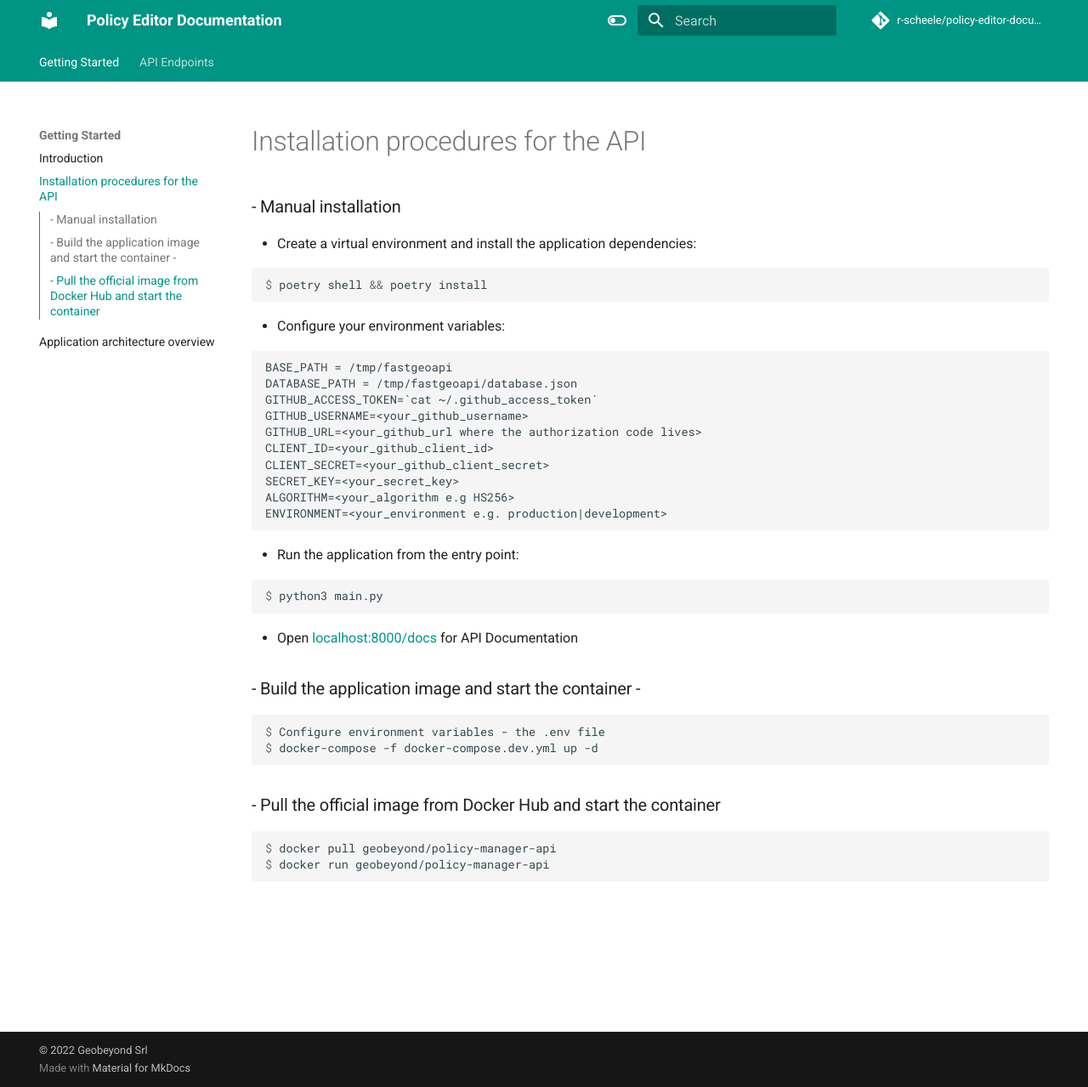
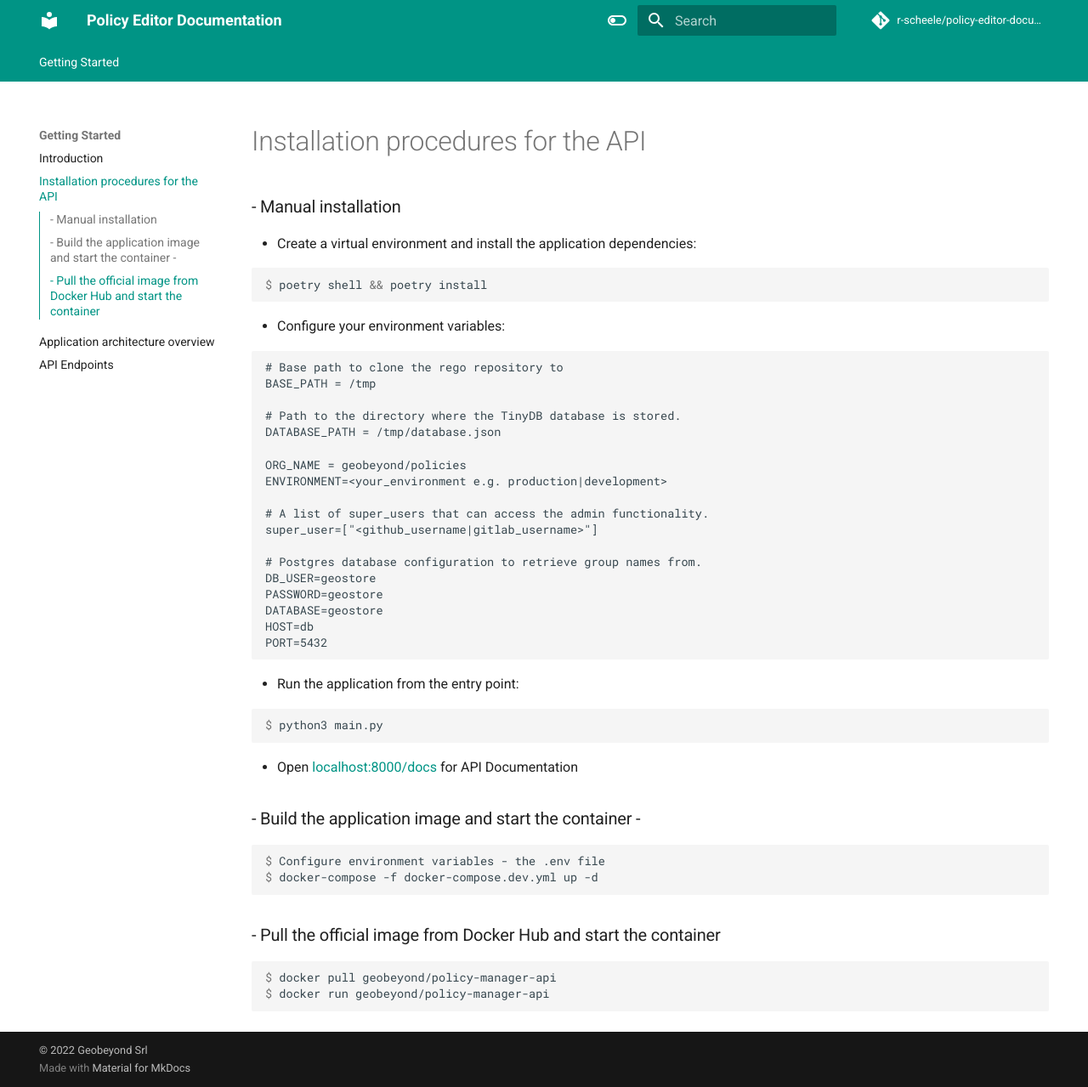
Before and after one commit to r-scheele/policy-editor-documentation, an MkDocs documentation site: the page built from docs/installation.md, in a window 1280 px wide and 1279 px high. Shown: the whole window at 85% size. Built offline with MkDocs 1.6.1 and Material for MkDocs 9.7.7, drawn with Linux system fonts in a browser that asks for light colours; comment, search, counter and statistics services are not loaded.

Commit message:
docs update - review

````diff
--- a/docs/installation.md
+++ b/docs/installation.md
@@ -10,16 +10,26 @@ $ poetry shell && poetry install
 - Configure your environment variables:
 
 ```dotenv
-BASE_PATH = /tmp/fastgeoapi
-DATABASE_PATH = /tmp/fastgeoapi/database.json
-GITHUB_ACCESS_TOKEN=`cat ~/.github_access_token`
-GITHUB_USERNAME=<your_github_username>
-GITHUB_URL=<your_github_url where the authorization code lives>
-CLIENT_ID=<your_github_client_id>
-CLIENT_SECRET=<your_github_client_secret>
-SECRET_KEY=<your_secret_key>
-ALGORITHM=<your_algorithm e.g HS256>
+# Base path to clone the rego repository to
+BASE_PATH = /tmp
+
+# Path to the directory where the TinyDB database is stored.
+DATABASE_PATH = /tmp/database.json
+
+ORG_NAME = geobeyond/policies
 ENVIRONMENT=<your_environment e.g. production|development>
+
+# A list of super_users that can access the admin functionality.
+super_user=["<github_username|gitlab_username>"]
+
+# Postgres database configuration to retrieve group names from.
+DB_USER=geostore
+PASSWORD=geostore
+DATABASE=geostore
+HOST=db
+PORT=5432
+
+
 ```
 
 - Run the application from the entry point:
--- a/mkdocs.yml
+++ b/mkdocs.yml
@@ -6,7 +6,7 @@ nav:
     - Introduction: 'index.md'
     - Installation procedures for the API: 'installation.md'
     - Application architecture overview: 'architecture.md'
-  - API Endpoints: 'api.md'
+    - API Endpoints: 'api.md'
 
 site_author: Abdulrahman Olamilekan
 site_description: >-
````
Also changed, not shown: docs/api.md (+31 -0 lines), docs/architecture.md (+2 -2 lines), docs/img/authorize.png (added), 1 other file.
